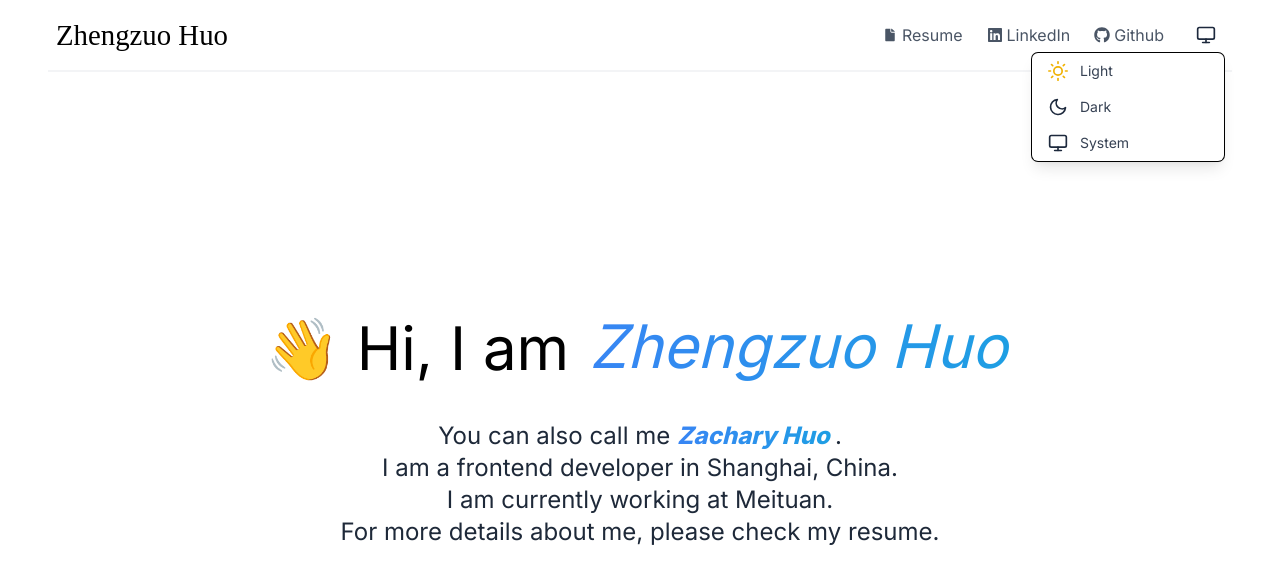
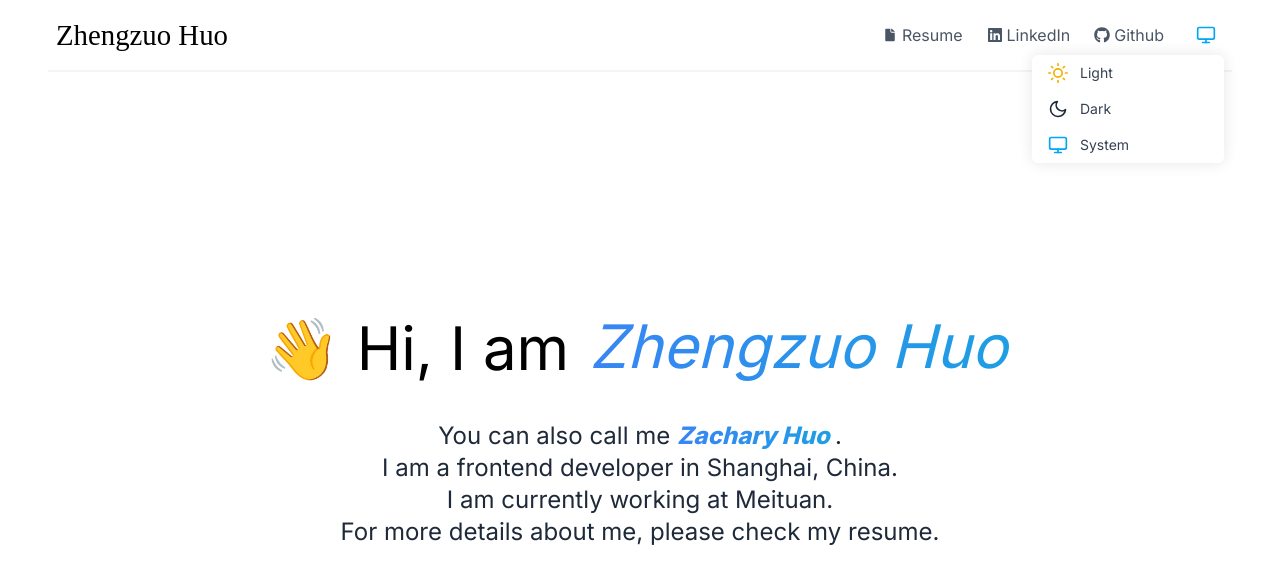
Before and after one commit to zacharyhuo/zacharyhuo.github.io, a Next.js app: page / in a window 1280 px wide. Both pictures are taken after a click on the button "Toggle Theme Options". Shown: the top 584 px of the page. Built offline with nearby package versions, Linux system fonts and the light colour scheme; a web font is replaced by a local one.

Commit message:
样式修复

```diff
--- a/postcss.config.js
+++ b/postcss.config.js
@@ -1,6 +1,5 @@
 module.exports = {
-  plugins: {
-    tailwindcss: {},
-    autoprefixer: {},
-  },
+  plugins: [
+    '@tailwindcss/postcss'
+  ]
 }
--- a/src/app/globals.css
+++ b/src/app/globals.css
@@ -1,4 +1,6 @@
 @import 'tailwindcss';
+
+@custom-variant dark (&:where(.dark, .dark *));
 
 @keyframes gradient {
   0% {
--- a/src/components/MobileNav.tsx
+++ b/src/components/MobileNav.tsx
@@ -49,7 +49,7 @@ export default function MobileNav() {
 
             {/* 抽屉背景遮罩 */}
             {isOpen && (
-                <div className="fixed inset-0 z-40 bg-black bg-opacity-50 transition-opacity md:hidden"></div>
+                <div className="fixed inset-0 z-40 bg-black/50 transition-opacity md:hidden"></div>
             )}
 
             {/* 抽屉菜单 */}
--- a/src/components/ThemeToggle.tsx
+++ b/src/components/ThemeToggle.tsx
@@ -37,7 +37,7 @@ export default function ThemeToggle() {
             case 'dark':
                 return <FiMoon className="h-5 w-5 text-slate-800 dark:text-white" />;
             case 'system':
-                return <FiMonitor className="h-5 w-5 text-slate-800 dark:text-white" />;
+                return <FiMonitor className="h-5 w-5 text-sky-500" />;
             default:
                 // 默认情况下，回退到根据resolvedTheme显示
                 return resolvedTheme === 'dark'
@@ -72,7 +72,7 @@ export default function ThemeToggle() {
                 className={`flex items-center justify-center rounded-lg p-2 transition-colors hover:bg-gray-200 dark:hover:bg-gray-700 ${theme === 'system' ? 'bg-gray-200 dark:bg-gray-700' : ''}`}
                 onClick={() => setTheme('system')}
             >
-                <FiMonitor className="h-5 w-5 text-slate-800 dark:text-white" />
+                <FiMonitor className="h-5 w-5 text-sky-500" />
             </button>
         </div>
     );
@@ -89,7 +89,7 @@ export default function ThemeToggle() {
             </button>
 
             {isOpen && (
-                <div className="absolute right-0 w-48 rounded-md shadow-lg bg-white dark:bg-gray-800 ring-1 ring-black ring-opacity-5 z-50">
+                <div className="absolute right-0 w-48 rounded-md shadow-[0_0_15px_rgba(0,0,0,0.1)] bg-white dark:bg-gray-800 z-50 mt-0.5">
                     <div className="rounded" role="menu" aria-orientation="vertical">
                         <button
                             className="w-full text-left px-4 py-2 text-sm flex items-center text-gray-700 dark:text-gray-300 hover:bg-gray-100 dark:hover:bg-gray-700 rounded-t-md"
@@ -118,7 +118,7 @@ export default function ThemeToggle() {
                                 setIsOpen(false);
                             }}
                         >
-                            <FiMonitor className="mr-3 h-5 w-5 text-slate-800 dark:text-white" />
+                            <FiMonitor className="mr-3 h-5 w-5 text-sky-500" />
                             System
                         </button>
                     </div>
```
